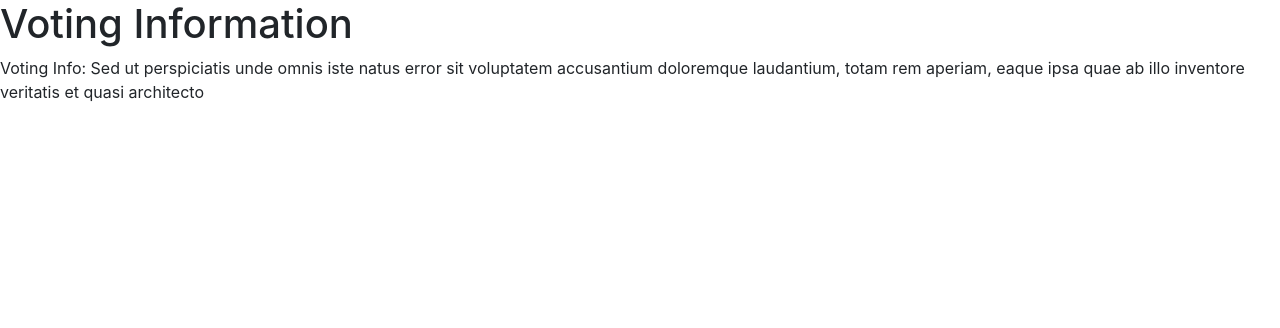
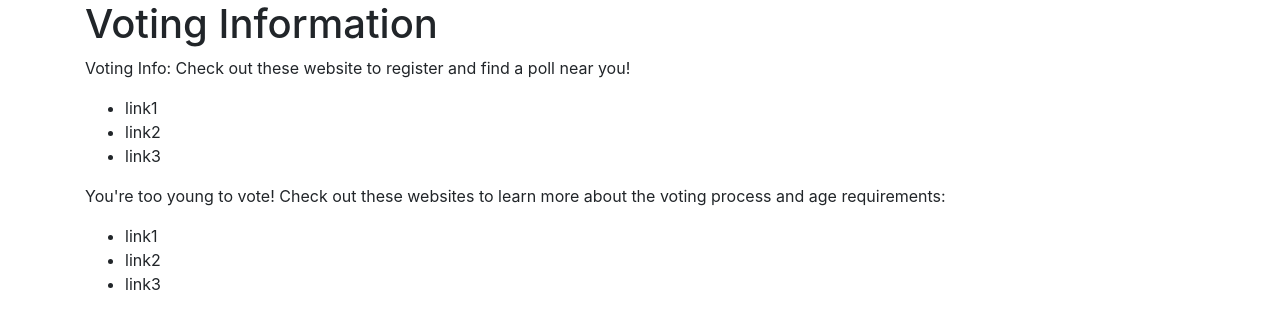
Before and after one commit to mountainfawkes/voting-info, a plain HTML site: page index.html in a window 1280 px wide. Drawn offline with Linux system fonts and the light colour scheme.

Commit message:
Add css content and younger/older ids
Co-authored-by: Jeremy Banka <jeremybanka@gmail.com>
Co-authored-by: Jonathan Stull <jonathan.d.stull@gmail.com>

```diff
--- a/css/styles.css
+++ b/css/styles.css
@@ -0,0 +1,3 @@
+#younger #older {
+  display: none;
+}
--- a/index.html
+++ b/index.html
@@ -8,8 +8,28 @@
   <title>Voting Info Hub</title>
 </head>
 <body>
-  <h1>Voting Information</h1>
-  <p>Voting Info: Sed ut perspiciatis unde omnis iste natus error sit voluptatem accusantium doloremque
-    laudantium, totam rem aperiam, eaque ipsa quae ab illo inventore veritatis et quasi architecto</p>
+  <div class="container">
+    <h1>Voting Information</h1>
+    <div id="older">
+      <p>
+        Voting Info: Check out these website to register and find a poll near you!
+      </p>
+      <ul>
+        <li>link1</li>
+        <li>link2</li>
+        <li>link3</li>
+      </ul>
+    </div>
+    <div id="younger">
+      <p>
+        You're too young to vote! Check out these websites to learn more about the voting process and age requirements:
+      </p>
+      <ul>
+        <li>link1</li>
+        <li>link2</li>
+        <li>link3</li>
+      </ul>
+    </div>
+  </div>
 </body>
 </html>
```
